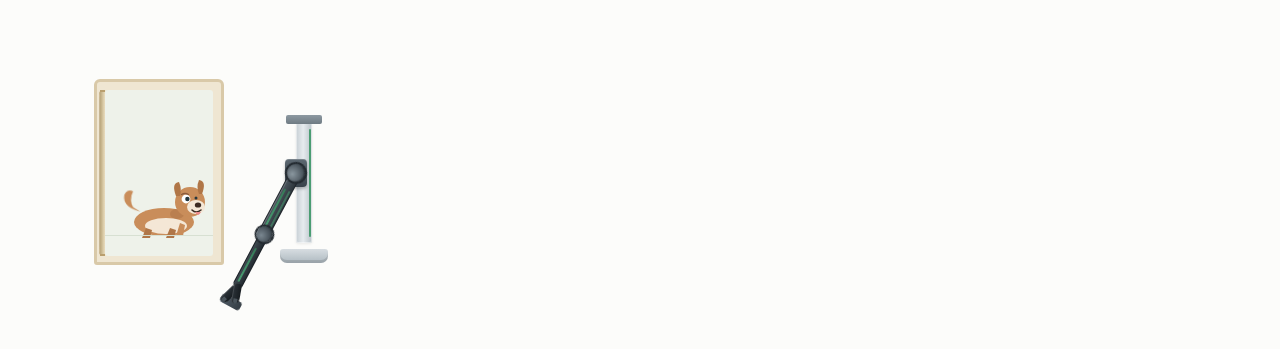
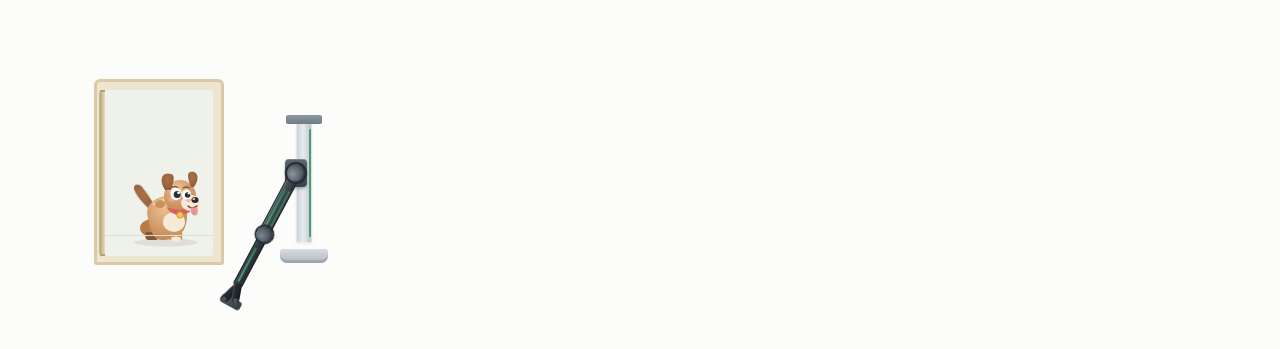
Before and after one commit to Serein55/Serein55.github.io, a website: page research.html in a window 1280 px wide. Shown: the part 413-762 px from the top of the page. Drawn offline with Linux system fonts and the light colour scheme.

Commit message:
research: refined puppy model with collar, blush, detailed fur

```diff
--- a/research.html
+++ b/research.html
@@ -309,37 +309,69 @@
       <div class="rs-frame">
         <div class="rs-doorway">
           <svg class="rs-croc" viewBox="0 0 96 84" xmlns="http://www.w3.org/2000/svg">
+            <defs>
+              <radialGradient id="dog-fur" cx="42%" cy="28%" r="90%">
+                <stop offset="0%" stop-color="#ecbf91"/>
+                <stop offset="60%" stop-color="#cf945f"/>
+                <stop offset="100%" stop-color="#b57d48"/>
+              </radialGradient>
+              <radialGradient id="dog-ear" cx="45%" cy="35%" r="90%">
+                <stop offset="0%" stop-color="#aa7144"/>
+                <stop offset="100%" stop-color="#85563a"/>
+              </radialGradient>
+            </defs>
+            <!-- 脚下投影 -->
+            <ellipse cx="50" cy="76.5" rx="32" ry="4" fill="#5a4032" opacity=".10"/>
             <!-- 尾巴（摇动） -->
-            <path class="tail" d="M24 46 Q6 40 9 28 Q12 22 18 25 Q13 33 17 41 Z" fill="#c98d5a"/>
+            <path class="tail" d="M36 46 C30 40 22 32 19 22 C18 17 24 16 27 20 C32 27 36 35 39 42 Z" fill="url(#dog-ear)"/>
+            <!-- 后腿（蜷坐） -->
+            <ellipse cx="36" cy="62" rx="12" ry="9" fill="#b57d48"/>
+            <path d="M30 66 Q28 73 32 74 L40 74 Q44 73 41 66 Z" fill="#85563a"/>
             <!-- 身体 -->
-            <ellipse cx="48" cy="56" rx="30" ry="14" fill="#c98d5a"/>
-            <ellipse cx="50" cy="60" rx="21" ry="8" fill="#f4e7d6"/>
-            <!-- 背斑 -->
-            <ellipse cx="61" cy="48" rx="7" ry="5" fill="#b07647" opacity=".6"/>
-            <!-- 后腿 -->
-            <path d="M30 62 L26 72 L34 72 L36 64 Z" fill="#b07647"/>
-            <path d="M54 62 L50 72 L58 72 L60 64 Z" fill="#b07647"/>
+            <path d="M32 52 C28 38 40 30 54 30 C68 30 74 44 70 58 C68 68 58 74 46 74 C36 74 34 62 32 52 Z" fill="url(#dog-fur)"/>
+            <!-- 身体高光 -->
+            <path d="M38 38 Q46 32 58 34" stroke="#f3d3ab" stroke-width="3" fill="none" stroke-linecap="round" opacity=".8"/>
             <!-- 前腿 -->
-            <path d="M64 57 L60 70 L67 70 L69 59 Z" fill="#c98d5a"/>
+            <path d="M56 58 C54 66 53 71 54 74 L66 74 C67 70 66 66 65 58 Z" fill="#cf945f"/>
+            <ellipse cx="60" cy="73" rx="5" ry="2.6" fill="#f7ead8"/>
+            <!-- 胸口白毛 -->
+            <ellipse cx="58" cy="56" rx="11" ry="10" fill="#f7ead8"/>
             <!-- 头 -->
-            <circle cx="74" cy="36" r="15" fill="#c98d5a"/>
-            <!-- 耳朵（垂耳） -->
-            <path d="M60 30 Q55 17 63 16 Q66 23 64 30 Z" fill="#b07647"/>
-            <path d="M86 28 Q91 15 83 14 Q80 21 83 28 Z" fill="#b07647"/>
+            <circle cx="64" cy="30" r="16" fill="url(#dog-fur)"/>
+            <ellipse cx="57" cy="22" rx="6" ry="3.6" fill="#f3d3ab" opacity=".9"/>
+            <!-- 耳朵（分层垂耳） -->
+            <path d="M49 24 C43 15 45 5 55 8 C60 9 57 18 55 24 Z" fill="url(#dog-ear)"/>
+            <path d="M78 21 C84 13 82 4 74 6 C70 8 73 16 75 21 Z" fill="url(#dog-ear)"/>
+            <!-- 项圈 -->
+            <path d="M51 41 Q64 47 77 41 Q77 46 64 50 Q51 46 51 41 Z" fill="#d95d5d"/>
+            <circle cx="64" cy="49" r="3.2" fill="#f2c94c" stroke="#c9982f" stroke-width="0.9"/>
             <!-- 吻部 -->
-            <ellipse cx="80" cy="41" rx="9" ry="7" fill="#f4e7d6"/>
-            <ellipse cx="82" cy="39" rx="3.2" ry="2.6" fill="#3d2b22"/>
-            <!-- 微笑 + 舌头 -->
-            <path d="M76 44 Q80 48 85 44" stroke="#3d2b22" stroke-width="1.6" fill="none" stroke-linecap="round"/>
-            <path d="M79 46 Q82 52 85 46 Z" fill="#e98a8a"/>
+            <ellipse cx="75" cy="37" rx="10" ry="8" fill="#f7ead8"/>
+            <!-- 鼻子 -->
+            <ellipse cx="79" cy="34" rx="3.6" ry="2.9" fill="#3a2a22"/>
+            <ellipse cx="77.8" cy="33" rx="1.4" ry="1" fill="#fff" opacity=".8"/>
+            <!-- 微笑 -->
+            <path d="M72 40 Q76 44 81 40" stroke="#6b4a33" stroke-width="1.5" fill="none" stroke-linecap="round"/>
+            <!-- 舌头 -->
+            <path d="M74.5 41.5 Q74 49 78.5 49.5 Q83 50 81.5 41.5 Z" fill="#ef9a9a"/>
+            <path d="M78 43.5 L78 47.5" stroke="#e06f6f" stroke-width="1.1" stroke-linecap="round" opacity=".6"/>
+            <!-- 腮红 -->
+            <ellipse cx="55.5" cy="33.5" rx="2.9" ry="2.1" fill="#f5a8a8" opacity=".75"/>
+            <ellipse cx="72.3" cy="34.2" rx="2.7" ry="2" fill="#f5a8a8" opacity=".75"/>
             <!-- 眼睛（眨眼） -->
             <g class="eye-close">
-              <circle cx="70" cy="33" r="4.4" fill="#fff"/>
-              <circle cx="71.4" cy="33" r="2.2" fill="#26363d"/>
+              <ellipse cx="60" cy="28" rx="5.6" ry="6.2" fill="#fff"/>
+              <circle cx="61.2" cy="28.6" r="3.5" fill="#2b2f36"/>
+              <circle cx="62.6" cy="26.8" r="1.4" fill="#fff"/>
             </g>
-            <circle cx="80" cy="32" r="1.5" fill="#26363d"/>
-            <!-- 眉梢 -->
-            <path d="M65.5 28.5 Q69 26.5 72.5 28.5" stroke="#8a5a3b" stroke-width="1.4" fill="none" stroke-linecap="round"/>
+            <ellipse cx="70.5" cy="28.5" rx="4.6" ry="5.1" fill="#fff"/>
+            <circle cx="71.6" cy="29" r="2.8" fill="#2b2f36"/>
+            <circle cx="72.8" cy="27.4" r="1.1" fill="#fff"/>
+            <!-- 眉毛 -->
+            <path d="M55 21.5 Q58.5 19.5 62 21.5" stroke="#8a5a3b" stroke-width="1.3" fill="none" stroke-linecap="round"/>
+            <path d="M67 22 Q70.5 20 74 22" stroke="#8a5a3b" stroke-width="1.3" fill="none" stroke-linecap="round"/>
+            <!-- 背斑 -->
+            <ellipse cx="44" cy="38" rx="5" ry="4" fill="#b57d48" opacity=".65"/>
           </svg>
         </div>
         <div class="rs-door"><span class="rs-handle"></span></div>
```
